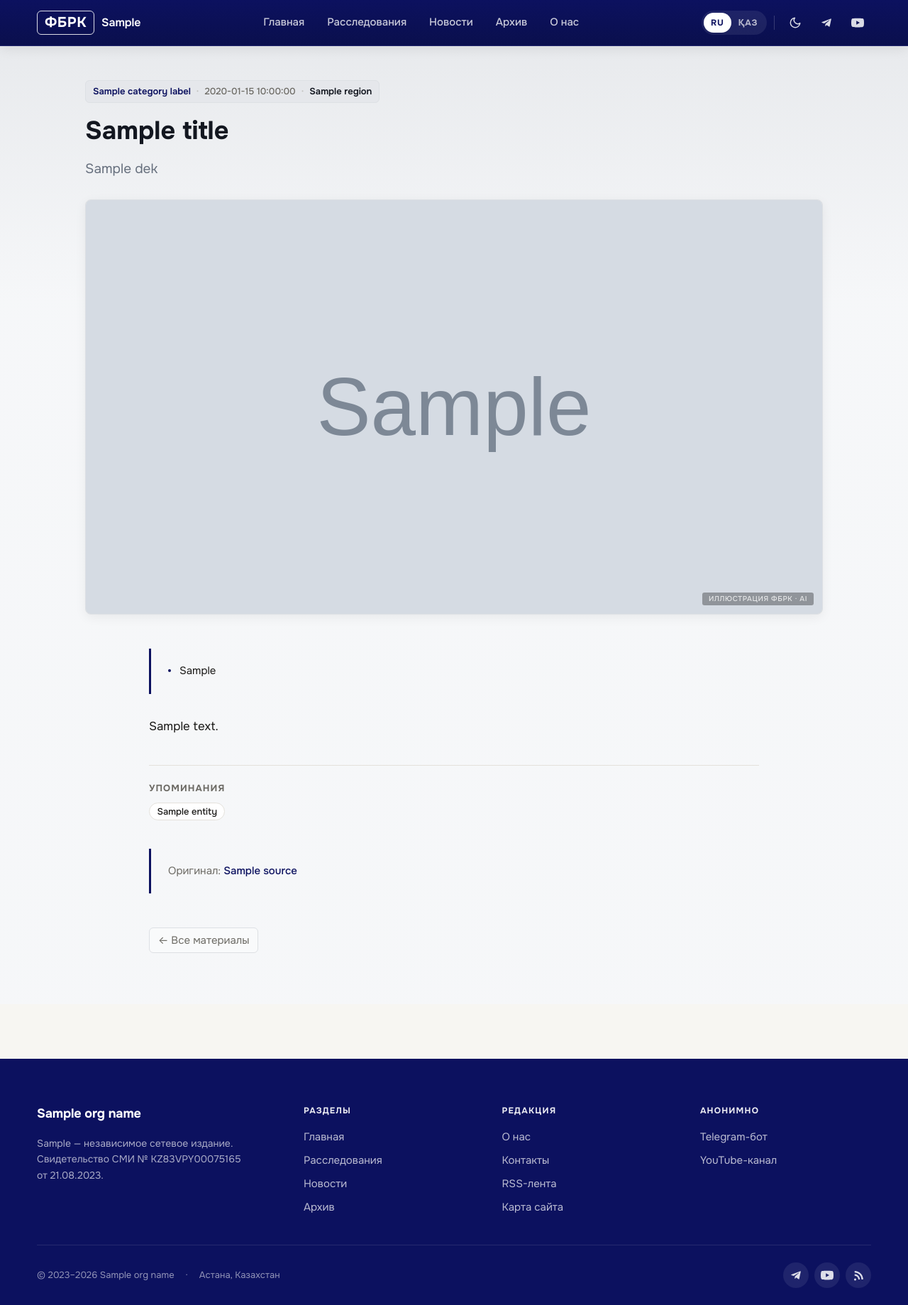
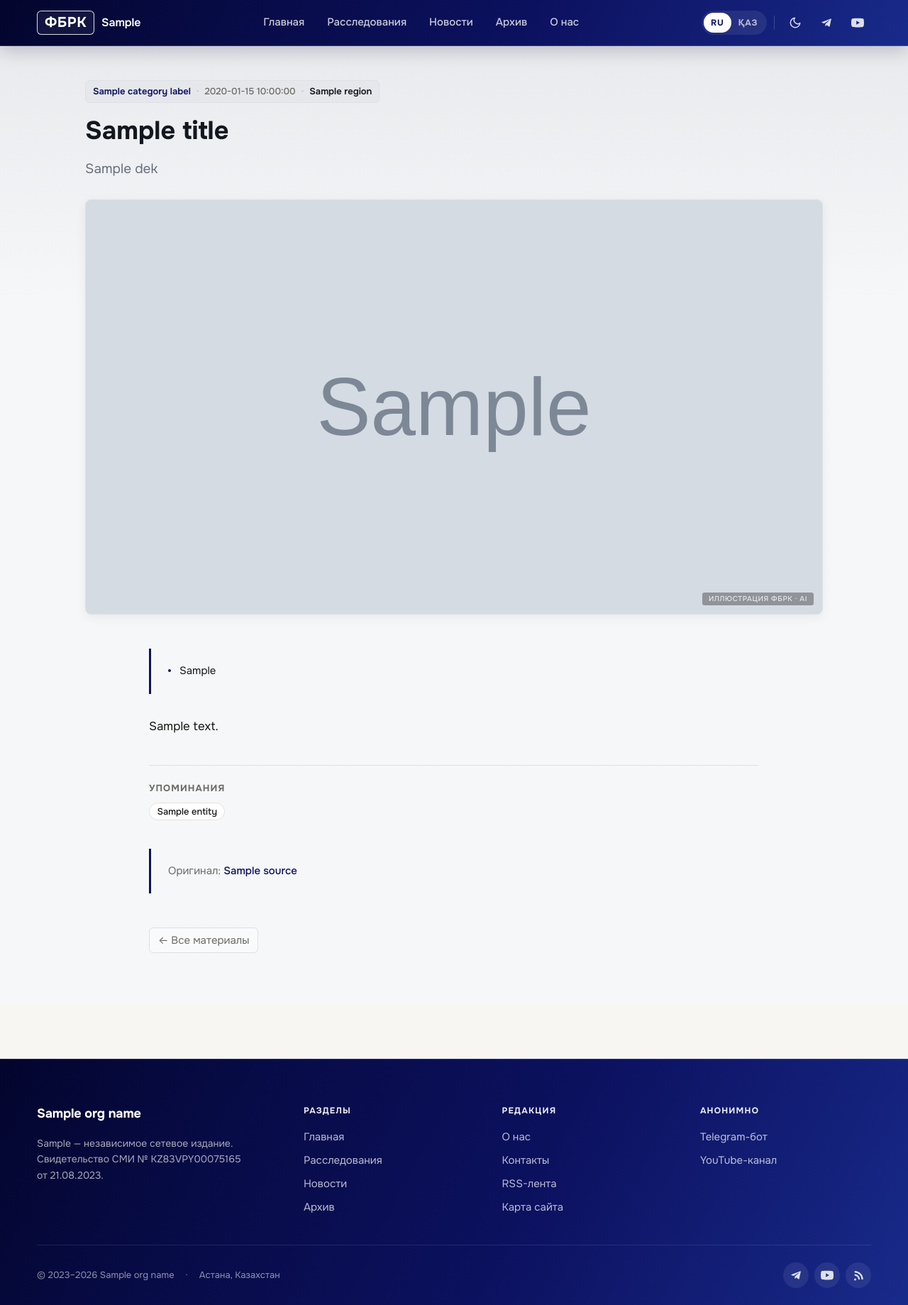
Before and after one commit to belilovsky/fbrk-clone, a FastAPI app: template admin/templates/article_ssr.html in a window 1280 px wide. Shown: the whole page at 71% size. Run offline with FastAPI, Linux system fonts and the light colour scheme; the template is opened without the code that fills it: most values are stand-ins (such as "Sample title", 1, 10 or a date in 2020); grey boxes marked "Sample" are stand-in pictures.

Commit message:
style(brand): deepen FBRK blue gradient

```diff
--- a/404.html
+++ b/404.html
@@ -6,13 +6,13 @@
     <title>404 — Страница не найдена — ФБРК</title>
     <meta name="description" content="Запрошенная страница не найдена. Вернитесь на главную или воспользуйтесь поиском по материалам." />
     <meta name="robots" content="noindex" />
-    <meta name="theme-color" content="#0C115F" />
+    <meta name="theme-color" content="#03052D" />
     <link rel="icon" href="/favicon.ico" />
     <link rel="preconnect" href="https://fonts.googleapis.com" />
     <link rel="preconnect" href="https://fonts.gstatic.com" crossorigin />
     <link rel="stylesheet" href="https://fonts.googleapis.com/css2?family=Onest:wght@400;500;600;700;800&display=swap" />
     <link rel="stylesheet" href="/css/av-ds/tokens.css?v=202605050020" />
-    <link rel="stylesheet" href="/css/style.css?v=202605051445" />
+    <link rel="stylesheet" href="/css/style.css?v=202605051510" />
   </head>
   <body>
     <a class="skip-link" href="#main">Перейти к содержимому</a>
--- a/about.html
+++ b/about.html
@@ -5,7 +5,7 @@
     <meta name="viewport" content="width=device-width, initial-scale=1.0" />
     <title>О нас — ФБРК</title>
     <meta name="description" content="О Фонде-бюро расследования коррупции. Независимое казахстанское СМИ, свидетельство о регистрации № KZ83VPY00075165." />
-    <meta name="theme-color" content="#0C115F" />
+    <meta name="theme-color" content="#03052D" />
     <link rel="canonical" href="https://fbrk.qdev.run/about.html" />
     <meta property="og:site_name" content="ФБРК" />
     <meta property="og:type" content="website" />
@@ -22,7 +22,7 @@
       rel="stylesheet"
     />
     <link rel="stylesheet" href="/css/av-ds/tokens.css?v=202605050020" />
-    <link rel="stylesheet" href="/css/style.css?v=202605051445" />
+    <link rel="stylesheet" href="/css/style.css?v=202605051510" />
   </head>
   <body>
     <a class="skip-link" href="#main">Перейти к содержимому</a>
--- a/admin/templates/article_ssr.html
+++ b/admin/templates/article_ssr.html
@@ -5,7 +5,7 @@
     <meta name="viewport" content="width=device-width, initial-scale=1.0" />
     <title>{{ title|e }} — {{ org_name }}</title>
     <meta name="description" content="{{ desc|e }}" />
-    <meta name="theme-color" content="#0C115F" />
+    <meta name="theme-color" content="#03052D" />
     <meta name="robots" content="index, follow, max-image-preview:large, max-snippet:-1" />
     <meta name="author" content="{{ org_name }}" />
     <meta name="publisher" content="{{ org_full }}" />
@@ -53,7 +53,7 @@
     <link rel="preconnect" href="https://fonts.gstatic.com" crossorigin />
     <link href="https://fonts.googleapis.com/css2?family=Onest:wght@400;500;600;700;800&display=swap" rel="stylesheet" />
     <link rel="stylesheet" href="/css/av-ds/tokens.css?v=202605050020" />
-    <link rel="stylesheet" href="/css/style.css?v=202605051445" />
+    <link rel="stylesheet" href="/css/style.css?v=202605051510" />
     <link rel="alternate" type="application/rss+xml" title="{{ org_name }} — RSS" href="/feed.xml" />
 
     <!-- Schema.org NewsArticle -->
--- a/archive.html
+++ b/archive.html
@@ -5,7 +5,7 @@
     <meta name="viewport" content="width=device-width, initial-scale=1.0" />
     <title>Архив материалов — ФБРК</title>
     <meta name="description" content="Полный архив публикаций ФБРК: расследования, новости, досье. Поиск и фильтры по году, месяцу и рубрике." />
-    <meta name="theme-color" content="#0C115F" />
+    <meta name="theme-color" content="#03052D" />
     <link rel="canonical" href="https://fbrk.qdev.run/archive.html" />
 
     <meta property="og:site_name" content="ФБРК" />
@@ -26,7 +26,7 @@
       rel="stylesheet"
     />
     <link rel="stylesheet" href="/css/av-ds/tokens.css?v=202605050020" />
-    <link rel="stylesheet" href="/css/style.css?v=202605051445" />
+    <link rel="stylesheet" href="/css/style.css?v=202605051510" />
     <link rel="alternate" type="application/rss+xml" title="ФБРК — RSS" href="/feed.xml" />
   </head>
   <body>
--- a/article.html
+++ b/article.html
@@ -5,7 +5,7 @@
     <meta name="viewport" content="width=device-width, initial-scale=1.0" />
     <title data-article-title>Материал не найден — ФБРК</title>
     <meta name="description" content="Откройте публикацию из архива или вернитесь на главную страницу ФБРК." data-article-desc />
-    <meta name="theme-color" content="#0C115F" />
+    <meta name="theme-color" content="#03052D" />
     <meta name="robots" content="noindex, follow" />
     <meta name="geo.region" content="KZ" />
     <link rel="canonical" href="https://fbrk.qdev.run/article.html" data-article-canonical />
@@ -35,7 +35,7 @@
       rel="stylesheet"
     />
     <link rel="stylesheet" href="/css/av-ds/tokens.css?v=202605050020" />
-    <link rel="stylesheet" href="/css/style.css?v=202605051445" />
+    <link rel="stylesheet" href="/css/style.css?v=202605051510" />
     <link rel="alternate" type="application/rss+xml" title="ФБРК — RSS" href="/feed.xml" />
   </head>
   <body>
--- a/css/style.css
+++ b/css/style.css
@@ -76,6 +76,16 @@
   --color-primary-hover: #161c7a;
   --color-primary-active: #090d48;
   --color-primary-subtle: #e7e8f0;
+
+  /* FBRK ink system: branded dark-blue surfaces */
+  --brand-ink: #03052d;
+  --brand-night: #070b45;
+  --brand-core: #0c115f;
+  --brand-ridge: #182a8a;
+  --brand-glow: #253ba8;
+  --brand-gradient: linear-gradient(118deg, var(--brand-ink) 0%, var(--brand-night) 24%, var(--brand-core) 58%, var(--brand-ridge) 100%);
+  --brand-gradient-soft: linear-gradient(135deg, var(--brand-night) 0%, var(--brand-core) 62%, var(--brand-glow) 100%);
+  --brand-border: rgba(178, 191, 255, 0.22);
 
   /* Shadows (quiet) */
   --shadow-sm: 0 1px 2px rgb(0 0 0 / 0.04);
@@ -2754,10 +2764,10 @@ button:focus-visible, a:focus-visible { outline-offset: 3px; }
   position: sticky;
   top: 0;
   z-index: 50;
-  background: linear-gradient(180deg, #0C115F 0%, #0a0f4d 100%);
+  background: var(--brand-gradient);
   color: #fff;
-  border-bottom: 1px solid rgba(255, 255, 255, 0.08);
-  box-shadow: 0 1px 0 rgba(255, 255, 255, 0.04), 0 4px 16px rgba(0, 0, 0, 0.08);
+  border-bottom: 1px solid var(--brand-border);
+  box-shadow: 0 1px 0 rgba(255, 255, 255, 0.05), 0 8px 24px rgba(3, 5, 45, 0.18);
 }
 .site-header__inner {
   display: grid;
@@ -2786,6 +2796,7 @@ button:focus-visible, a:focus-visible { outline-offset: 3px; }
   line-height: 1;
   padding: 6px 10px;
   border: 1.5px solid rgba(255, 255, 255, 0.85);
+  background: rgba(255, 255, 255, 0.06);
   border-radius: 6px;
 }
 .site-header__logo-text {
@@ -2954,12 +2965,13 @@ button:focus-visible, a:focus-visible { outline-offset: 3px; }
 /* NEW FOOTER (2026-04 redesign)                                  */
 /* ============================================================ */
 .site-footer {
-  background: #0C115F;
+  background: var(--brand-gradient);
   color: rgba(255, 255, 255, 0.72);
   padding-block: clamp(40px, 5vw, 64px) 24px;
   margin-top: clamp(48px, 6vw, 80px);
   font-size: 0.9375rem;
   line-height: 1.55;
+  box-shadow: inset 0 1px 0 var(--brand-border);
 }
 .site-footer__top {
   display: grid;
--- a/index.html
+++ b/index.html
@@ -5,7 +5,7 @@
     <meta name="viewport" content="width=device-width, initial-scale=1.0" />
     <title>ФБРК — Фонд-бюро расследования коррупции</title>
     <meta name="description" content="Независимое казахстанское издание: журналистские расследования, новости, досье олигархов, госзакупки и борьба с коррупцией в Казахстане." />
-    <meta name="theme-color" content="#0C115F" />
+    <meta name="theme-color" content="#03052D" />
     <link rel="canonical" href="https://fbrk.qdev.run/" />
     <link rel="alternate" hreflang="ru" href="https://fbrk.qdev.run/" />
     <link rel="alternate" hreflang="ru-KZ" href="https://fbrk.qdev.run/" />
@@ -73,7 +73,7 @@
       rel="stylesheet"
     />
     <link rel="stylesheet" href="/css/av-ds/tokens.css?v=202605050020" />
-    <link rel="stylesheet" href="/css/style.css?v=202605051445" />
+    <link rel="stylesheet" href="/css/style.css?v=202605051510" />
     <link rel="alternate" type="application/rss+xml" title="ФБРК — RSS" href="/feed.xml" />
   </head>
   <body>
```
Also changed, not shown: other parts of css/style.css (+19 -19 lines).
